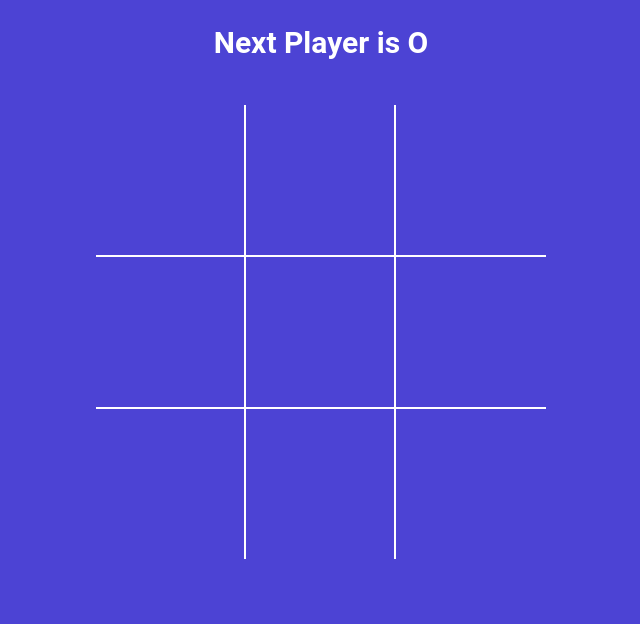
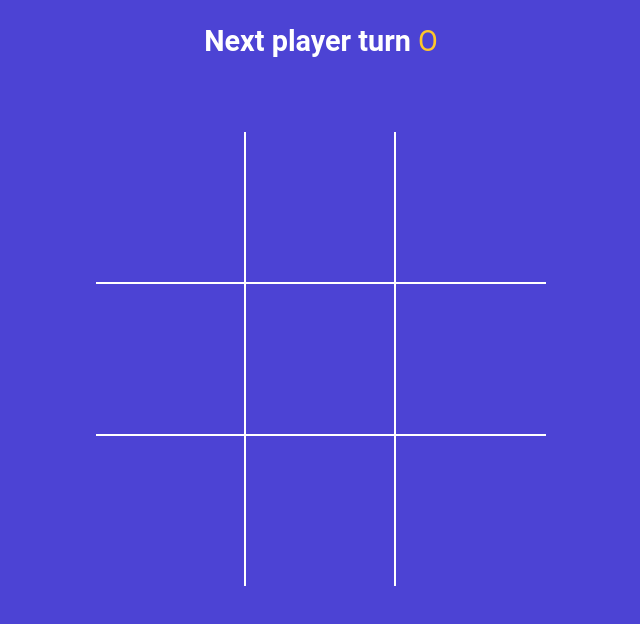
Before and after one commit to solcabz/tictactoe-game, a React (Vite) app: page / in a window 1280 px wide. Shown: the top 624 px of the page, without its empty margins (319-959 px from the left). Built offline with nearby package versions, Linux system fonts and the light colour scheme.

Commit message:
add status message a deesign and draw

```diff
--- a/src/App.jsx
+++ b/src/App.jsx
@@ -1,6 +1,7 @@
 import './styles.scss';
 import { useState } from 'react';
 import Board from './components/Board';
+import StatusMessage from './components/StatusMessage';
 import { calculateWinner } from './winner';
 
 function App() {
@@ -10,13 +11,6 @@
 
   //calculates winner tru winner.js
   const winner = calculateWinner(squares);
-
-  //provide message who's turn X or O
-  const playerTurn = isXNext ? 'X' : 'O';
-
-  const statusMessage = winner
-    ? `Winner is ${winner}`
-    : `Next Player is ${playerTurn}`;
 
   const handleSquareClick = clickPosition => {
     //condition if the square box has valued it stayed as its current state
@@ -41,7 +35,7 @@
   return (
     <>
       <div className="app">
-        <h2>{statusMessage} </h2>
+        <StatusMessage winner={winner} isXNext={isXNext} squares={squares} />
         <Board squares={squares} handleSquareClick={handleSquareClick} />
       </div>
     </>
--- /dev/null
+++ b/src/components/StatusMessage.jsx
@@ -0,0 +1,48 @@
+const StatusMessage = ({ winner, isXNext, squares }) => {
+  //checking square if there is no more moves for draw or a winner
+  const noMovesLeft = squares.every(squareValue => squareValue !== null);
+  //provide message who's turn X or O
+  const playerTurn = isXNext ? 'X' : 'O';
+
+  //add statement player turn or status winner or a draw logic
+  const renderStatusMessage = () => {
+    if (winner) {
+      return (
+        <>
+          Winner is{' '}
+          <span className={winner === 'X' ? 'text-green' : 'text-orange'}>
+            {winner}
+          </span>
+        </>
+      );
+    }
+    if (!winner && noMovesLeft) {
+      return (
+        <>
+          <span className="text-green">X</span> vs{' '}
+          <span className="text-orange">O</span> Is a Draw
+        </>
+      );
+    }
+    if (!winner && !noMovesLeft) {
+      return (
+        <>
+          Next player turn{' '}
+          <span className={isXNext ? 'text-green' : 'text-orange'}>
+            {playerTurn}
+          </span>
+        </>
+      );
+    }
+  };
+
+  return (
+    <>
+      <div className="status-message ">
+        <h2>{renderStatusMessage()}</h2>
+      </div>
+    </>
+  );
+};
+
+export default StatusMessage;
```
